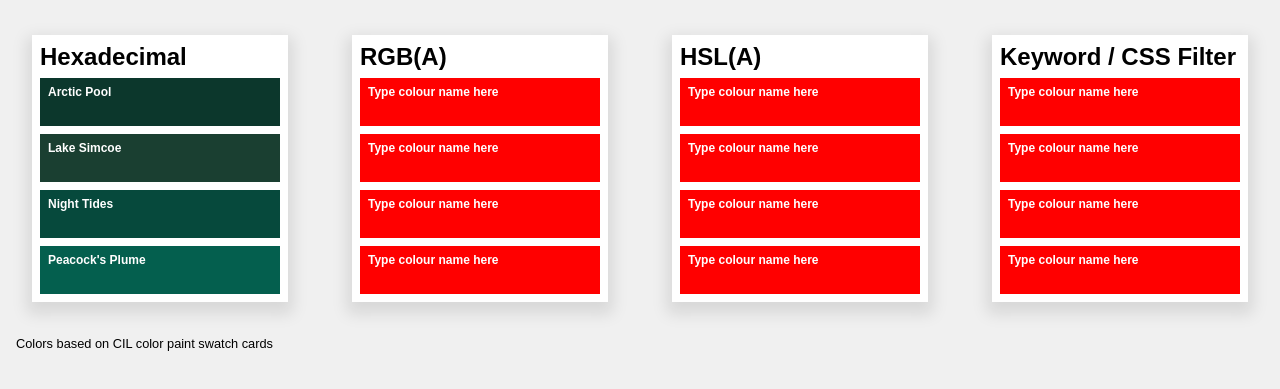
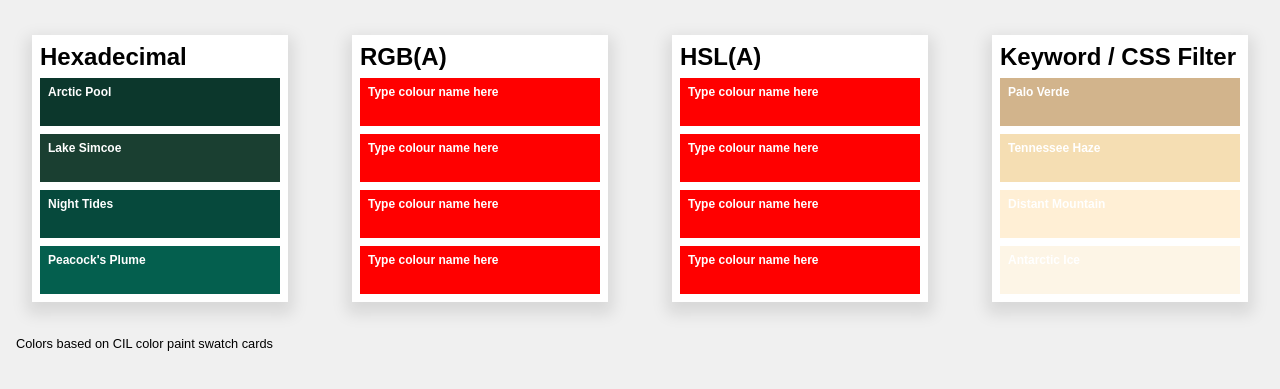
Before and after one commit to cyber-adr/comp1054-lab-2, a plain HTML site: page index.html in a window 1280 px wide. Shown: the part 77-466 px from the top of the page. Drawn offline with Linux system fonts and the light colour scheme.

Commit message:
Complete Code

```diff
--- a/index.html
+++ b/index.html
@@ -68,16 +68,16 @@ produce an exact rendition of the swatch colors on the FOURTH card provided.
 (https://developer.mozilla.org/en-US/docs/Web/CSS/filter).
 -------------------------------------------------- */
 	#keyword div:nth-of-type(1) {
-		background-color: red;
+		background-color: tan;
 	}
 	#keyword div:nth-of-type(2) {
-		background-color: red;
+		background-color: wheat;
 	}
 	#keyword div:nth-of-type(3) {
-		background-color: red;
+		background-color: PapayaWhip;
 	}
 	#keyword div:nth-of-type(4) {
-		background-color: red;
+		background-color: oldlace;
 	}
 	/* ...and so on... */
 
@@ -138,16 +138,16 @@ produce an exact rendition of the swatch colors on the FOURTH card provided.
 		<section id="keyword">
 			<h2>Keyword / CSS Filter</h2>
 			<div>
-				<h3>Type colour name here</h3>
+				<h3>Palo Verde</h3>
 			</div>
 			<div>
-				<h3>Type colour name here</h3>
+				<h3>Tennessee Haze</h3>
 			</div>
 			<div>
-				<h3>Type colour name here</h3>
+				<h3>Distant Mountain</h3>
 			</div>
 			<div>
-				<h3>Type colour name here</h3>
+				<h3>Antarctic Ice</h3>
 			</div>
 		</section>
 	</main>
```
